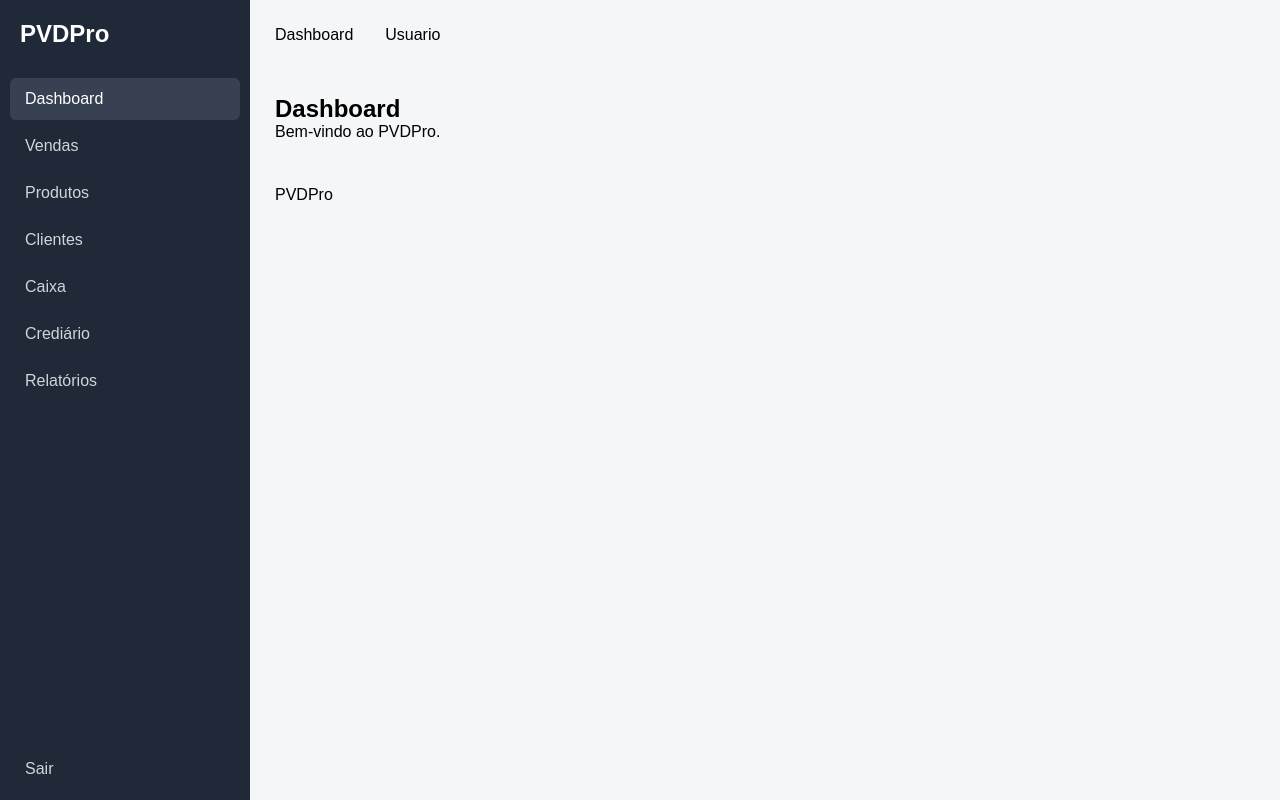
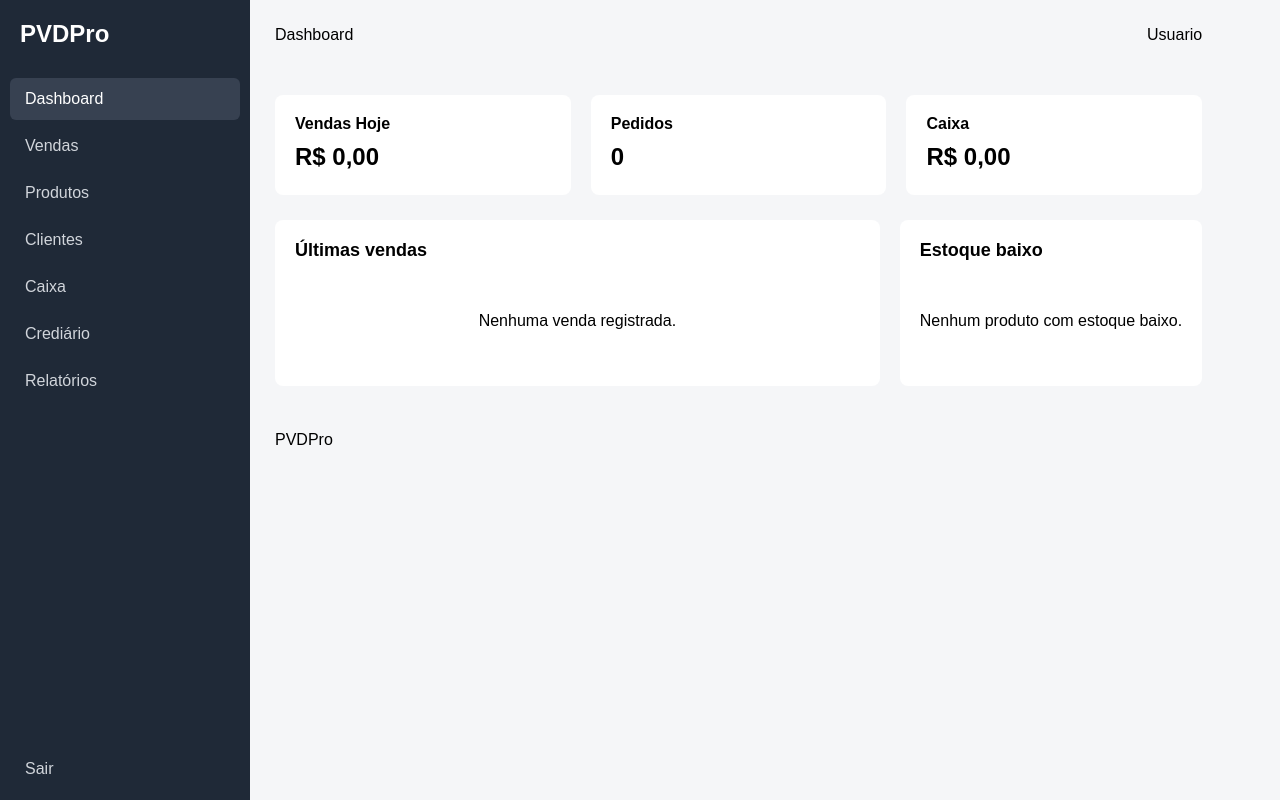
Before and after one commit to MatheusHenry21/pvd_django, a Django app: template templates/dashboard/dashboard.html in a window 1280 px wide. Run offline with Django 5.2, Linux system fonts and the light colour scheme; the template is opened without the code that fills it, so the values that code supplies are empty.

Commit message:
feat: update dashboard layout HTML and CSS

```diff
--- /dev/null
+++ b/static/css/dashboard.css
@@ -0,0 +1,62 @@
+.dashboard {
+    display: flex;
+    flex-direction: column;
+    gap: 25px;
+}
+
+.dashboard-cards {
+    display: grid;
+    grid-template-columns: repeat(3, 1fr);
+    gap: 20px;
+}
+
+.dashboard-card {
+    padding: 20px;
+    border-radius: 8px;
+    background-color: white;
+    min-height: 100px;
+}
+
+.dashboard-card h3 {
+    margin: 0 0 10px;
+    font-size: 16px;
+}
+
+.dashboard-card p {
+    margin: 0px;
+    font-size: 24px;
+    font-weight: bold;
+}
+
+.dashboard-sections {
+    display: grid;
+    grid-template-columns: 2fr 1fr;
+    gap: 20px;
+}
+
+.dashboard-section {
+    padding: 20px;
+    border-radius: 8px;
+    background-color: white;
+    min-height: 150px;
+}
+
+.dashboard-section h3 {
+    margin: 0 0 15px;
+    font-size: 18px;
+}
+
+.dashboard-section p {
+    margin: 0;
+}
+
+.empty-state {
+    display: flex;
+    align-items: center;
+    justify-content: center;
+    min-height: 90px;
+}
+
+.empty-state p {
+    margin: 0px;
+}
--- a/templates/base-menu.html
+++ b/templates/base-menu.html
@@ -9,6 +9,8 @@
             PVDPro
             {% endblock %}</title>
         <link rel="stylesheet" href="{% static 'css/base-menu.css' %}">
+        {% block extra_css %}
+        {% endblock %}
     </head>
     <body>
 
--- a/templates/dashboard/dashboard.html
+++ b/templates/dashboard/dashboard.html
@@ -1,7 +1,13 @@
 {% extends 'base-menu.html' %}
+
+{% load static %}
 
 {% block title %}
     Dashboard - PVDPro
+{% endblock %}
+
+{% block extra_css %}
+    <link rel="stylesheet" href="{% static 'css/dashboard.css' %}">
 {% endblock %}
 
 {% block page_title %}
@@ -9,6 +15,46 @@
 {% endblock %}
 
 {% block content %}
-    <h1>Dashboard</h1>
-    <p>Bem-vindo ao PVDPro.</p>
+    <div class="dashboard">
+
+        <div class="dashboard-cards">
+
+            <div class="dashboard-card">
+                <h3>Vendas Hoje</h3>
+                <p>R$ 0,00</p>
+            </div>
+
+            <div class="dashboard-card">
+                <h3>Pedidos</h3>
+                <p>0</p>
+            </div>
+
+            <div class="dashboard-card">
+                <h3>Caixa</h3>
+                <p>R$ 0,00</p>
+            </div>
+
+        </div>
+
+        <div class="dashboard-sections">
+
+            <div class="dashboard-section">
+                <h3>Últimas vendas</h3>
+
+                <div class="empty-state">
+                    <p>Nenhuma venda registrada.</p>
+                </div>
+            </div>
+
+            <div class="dashboard-section">
+                <h3>Estoque baixo</h3>
+
+                <div class="empty-state">
+                    <p>Nenhum produto com estoque baixo.</p>
+                </div>
+            </div>
+
+        </div>
+
+    </div>
 {% endblock %}
```
